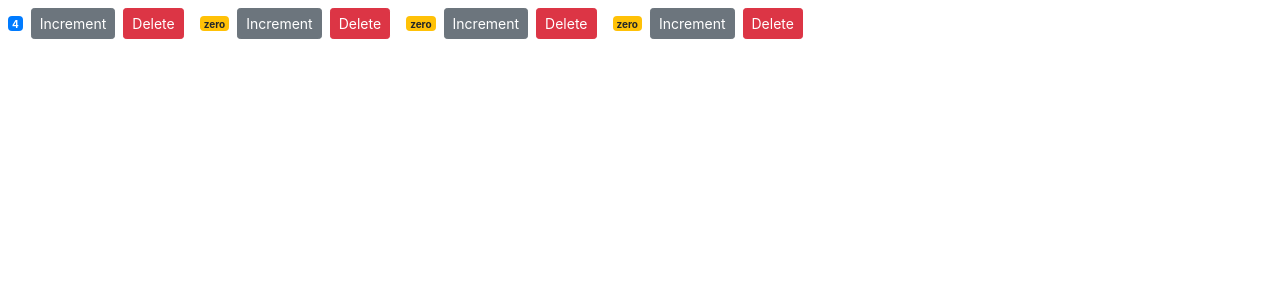
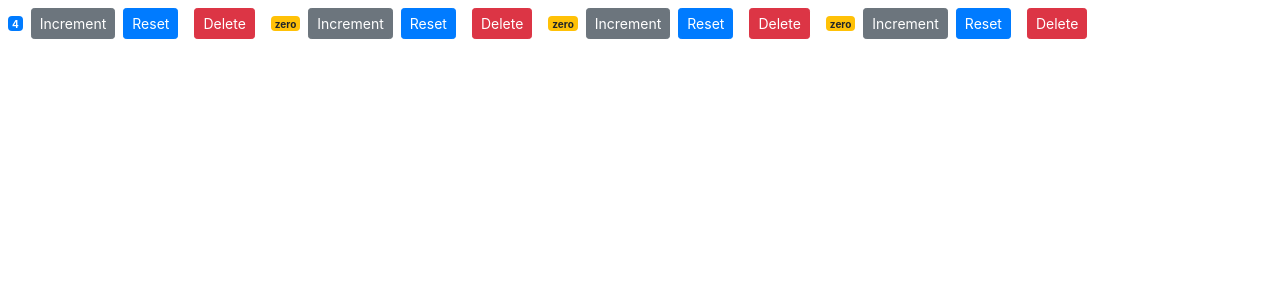
Before and after one commit to Ochaun/react-crash-course-mosh, a React (Create React App) app: page / in a window 1280 px wide. Shown: the top 300 px of the page. Built offline with nearby package versions, Linux system fonts and the light colour scheme.

Commit message:
Component lacking a single source of truth

```diff
--- a/src/components/counter.jsx
+++ b/src/components/counter.jsx
@@ -2,10 +2,8 @@
 
 class Counter extends Component {
   state = {
-    value: this.props.value
-    //tags: ["tag1", "tag2", "tag3"]
+    value: this.props.counter.value
   };
-  //State stored as a seperate variable
 
   render() {
     return (
@@ -26,7 +24,13 @@
           Increment
         </button>
         <button
-          onClick={() => this.props.onDelete(this.props.id)}
+          onCLick={this.handleReset}
+          className="btn btn-primary btn-sm m-2"
+        >
+          Reset
+        </button>
+        <button
+          onClick={() => this.props.onDelete(this.props.counter.id)}
           className="btn btn-danger btn-sm m-2"
         >
           Delete
--- a/src/components/counters.jsx
+++ b/src/components/counters.jsx
@@ -16,17 +16,20 @@
     this.setState({ counters });
   };
 
+  handleReset = () => {
+    this.state.counters.map(c => {
+      c.value = 0;
+      return c;
+    });
+    this.setState({ counters });
+  };
+
   render() {
     return (
       <>
         {/* Map every element in array to a JSX obj with a key*/}
         {this.state.counters.map(counter => (
-          <Counter
-            key={counter.id}
-            id={counter.id}
-            onDelete={this.handleDelete}
-            value={counter.value}
-          />
+          <Counter key={counter.id} counter={counter} />
         ))}
       </>
     );
```
